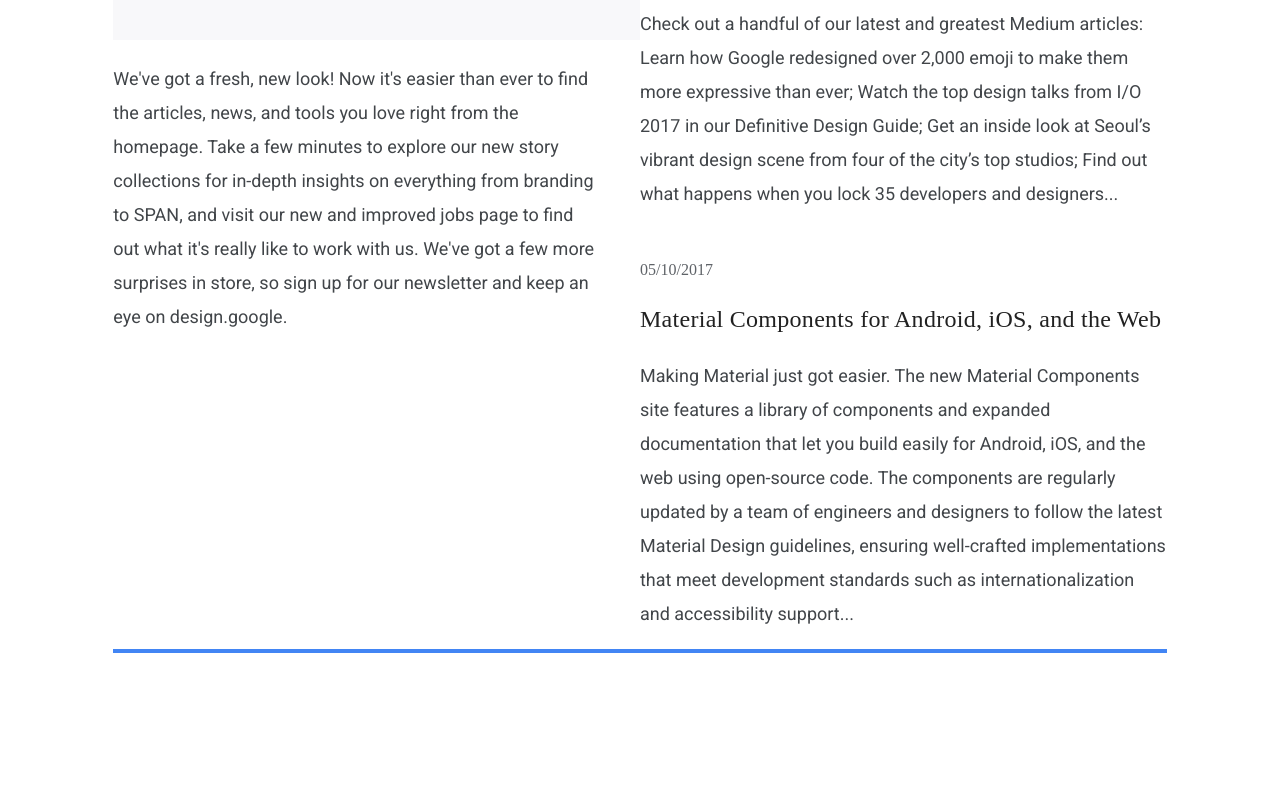
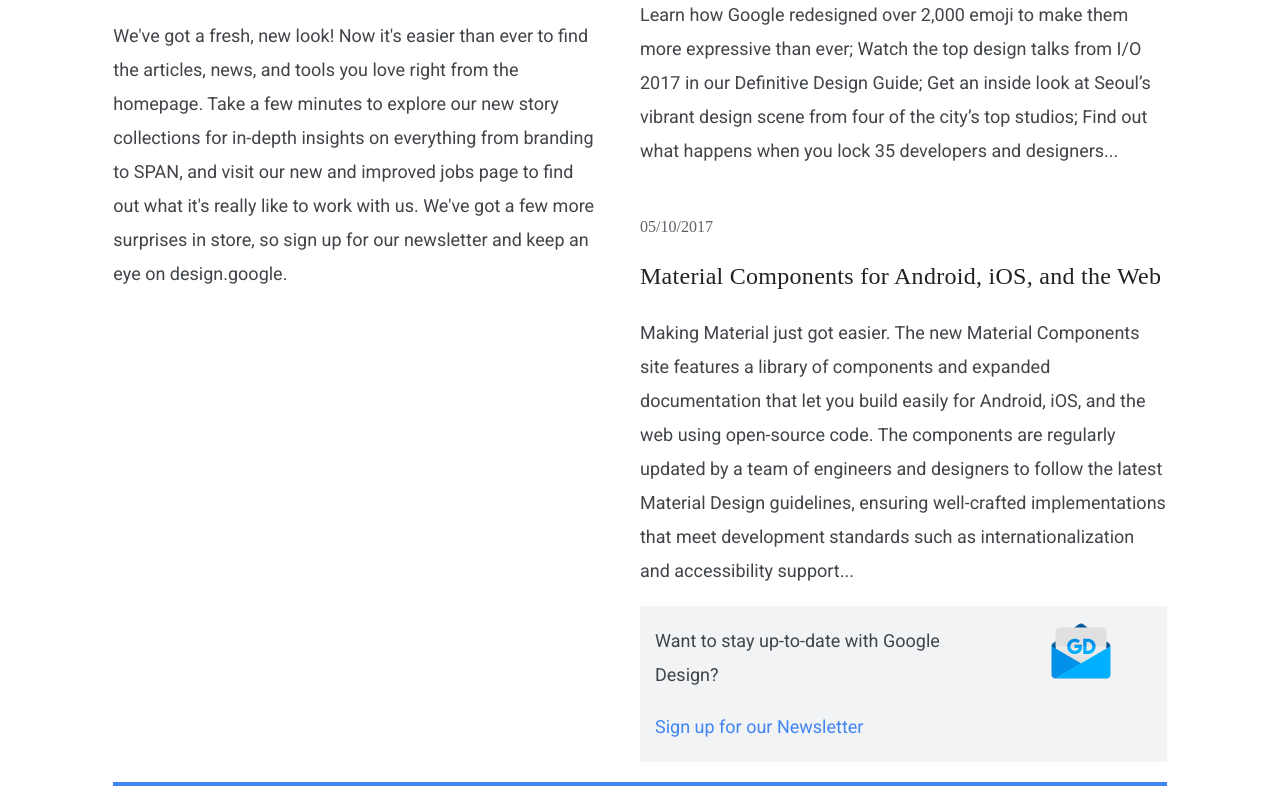
Before and after one commit to Zitle-Nancy/replicaDesign-google, a plain HTML site: page index.html in a window 1280 px wide. Shown: the part 1684-2470 px from the top of the page. Before the commit the page ends 2337 px from the top, so only its background shows below. Drawn offline with Linux system fonts and the light colour scheme; a web font is replaced by a local one.

Commit message:
seccion correo

```diff
--- a/index.html
+++ b/index.html
@@ -32,11 +32,11 @@
 			<p class="fechas">
 				Profile
 			</p>
-			<div class="row">
-				<h3>Newsfeed</h3>
-				<h3 id="nuevo" class="">MORE NEWS</h3>
-			</div>
 			<div class="segunda-seccion row">
+				<div class="col-12">
+					<h3 class="enlinea">Newsfeed</h3>
+					<h3 class="letra-azul enlinea derecha">MORE NEWS</h3>
+				</div>
 					<div class="col-6">
 					<p class="fechas">06/13/2017</p>
 					<p class="texto-segunda-seccion">
@@ -71,6 +71,19 @@
 					<p>
 						Making Material just got easier. The new Material Components site features a library of components and expanded documentation that let you build easily for Android, iOS, and the web using open-source code. The components are regularly updated by a team of engineers and designers to follow the latest Material Design guidelines, ensuring well-crafted implementations that meet development standards such as internationalization and accessibility support...
 					</p>
+					<div class="row seccion-correo">
+						<div class="col-8">
+							<p>
+								Want to stay up-to-date with Google Design?
+							</p>
+							<p class="parrafo-azul">
+								Sign up for our Newsletter
+							</p>
+						</div>
+						<div class="col-4 texto-centrado">
+							<img id='correo' src="assets/img/3.png">
+						</div>
+					</div>
 				</div>
 			</div>
 		</div>
--- a/src/scss/_variables.scss
+++ b/src/scss/_variables.scss
@@ -17,4 +17,5 @@ $tamano-seccion-dos:24px;
 $color-seccion-dos:#212121;
 //estilos de borde seccion dos
 $azul:#4285F4;
+$seccion-azul:#F1F3F4;
 $borde-seccion-dos:4px solid $azul;
--- a/src/scss/main.scss
+++ b/src/scss/main.scss
@@ -62,8 +62,22 @@ p{
 .enlinea{
 	display:inline-block;
 }
-#nuevo{
+.letra-azul{
 	@extend h3;
 	color:$azul;
 	font-size:20px;
 }
+.seccion-correo{
+	background:$seccion-azul;
+	padding-left:15px;
+	margin-bottom:20px;
+	.parrafo-azul{
+		@extend p;
+		color:$azul;
+		margin-top: 0;
+	}
+	#correo{
+		padding-top:15px;
+		width: auto;
+	}
+}
```
Also changed, not shown: assets/css/style.css, 1 other file.
